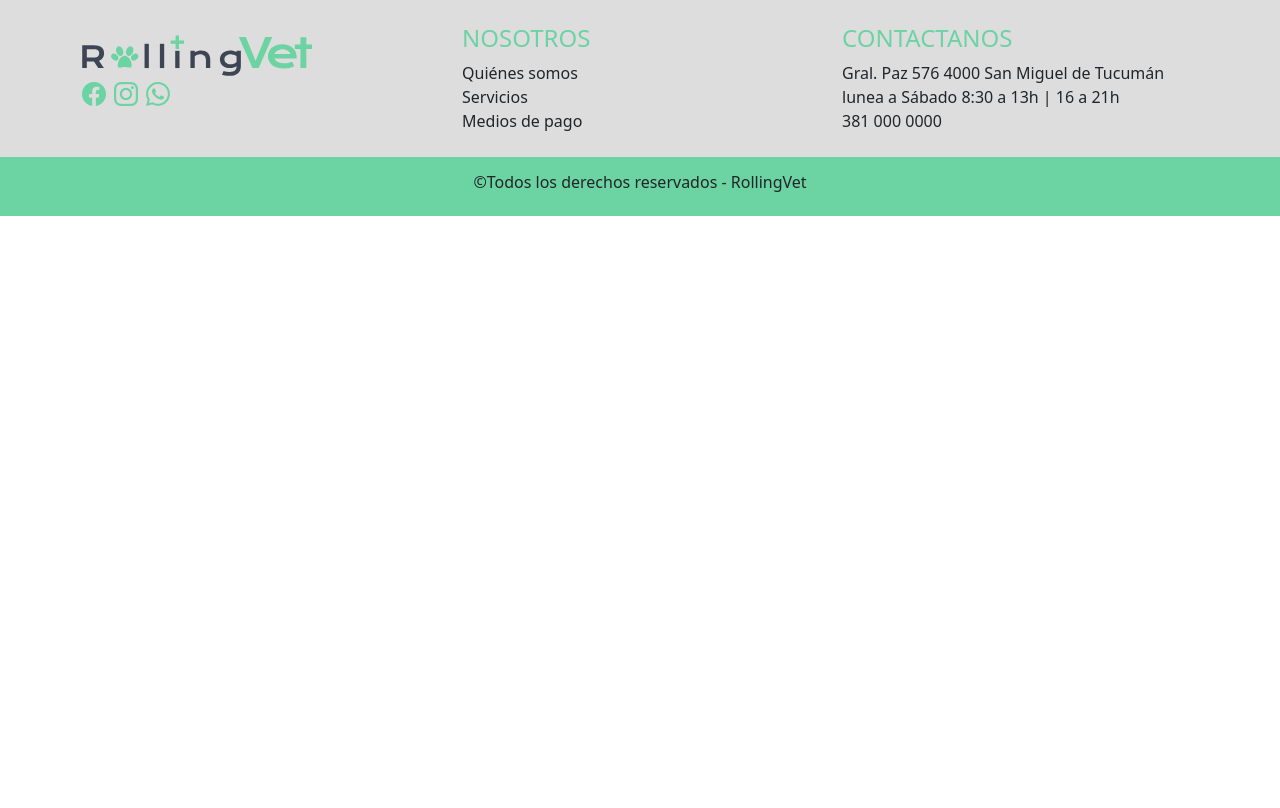
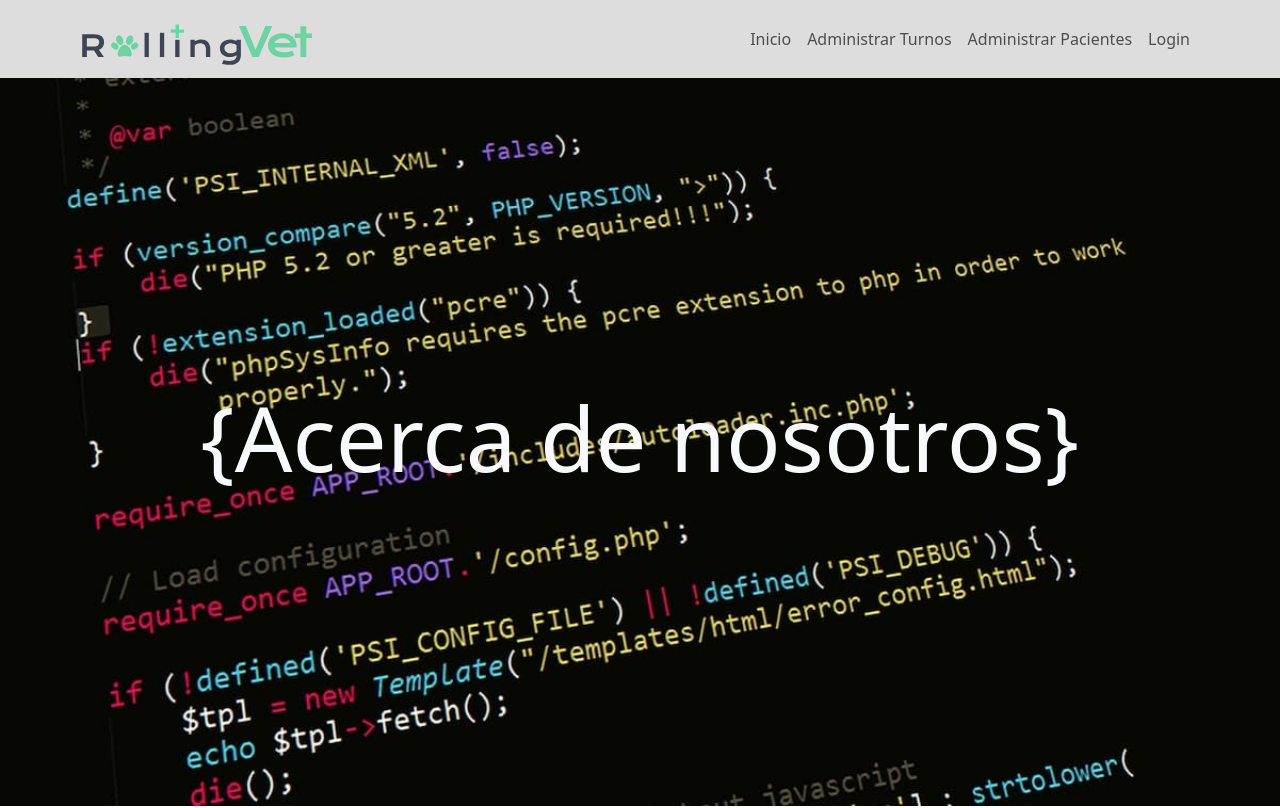
Before and after one commit to RollingVet-Grupo-2/rollingvet-frontend, a React (Vite) app: page / in a window 1280 px wide. Shown: the top 808 px of the page. Built offline with nearby package versions, Linux system fonts and the light colour scheme.

Commit message:
Hero section mockup inicial terminado

```diff
--- a/src/App.jsx
+++ b/src/App.jsx
@@ -1,11 +1,14 @@
+import "./App.css"
 import "bootstrap/dist/css/bootstrap.min.css";
 import NavbarPageComponent from './components/common/NavbarComponent';
 import FooterComponent from "./components/common/FooterComponent";
+import AcercaDeNosotros from "./components/views/AcercaDeNosotros";
 function App() {
 
   return (
     <>
-    {/* <NavbarPageComponent></NavbarPageComponent> */}
+    <NavbarPageComponent></NavbarPageComponent>
+    <AcercaDeNosotros></AcercaDeNosotros>
     <FooterComponent></FooterComponent>
     </>
   )
--- /dev/null
+++ b/src/components/views/AcercaDeNosotros.jsx
@@ -0,0 +1,21 @@
+import "../../css/AcercaDeNosotros.css";
+const AcercaDeNosotros = () => {
+    const textTitleSectionAboutUs = "{Acerca de nosotros}";
+
+    return (
+        <>
+            <section className="heroSection_container d-flex justify-content-center align-items-center">
+                <h1 className="titleAboutUs text-light">{textTitleSectionAboutUs}</h1>
+            </section>
+            <article>
+                <h2>Developers</h2>
+                <div className="container">
+                    <div className="row">
+                    </div>
+                </div>
+            </article>
+        </>
+    );
+};
+
+export default AcercaDeNosotros;
--- /dev/null
+++ b/src/css/acercaDeNosotros.css
@@ -0,0 +1,19 @@
+.heroSection_container {
+    background-image: url("../../src/assets/acercaDeNosotros/heroImageAboutUs.jpg");
+    height: calc(100vh - 71.792px);
+    background-size: cover;
+    background-attachment: fixed;
+}
+.titleAboutUs {
+    font-size: 5.5em;
+    animation: titleAnimation 1s alternate infinite;
+}
+@keyframes titleAnimation {
+    0%{
+        transform: scale(1);
+    }
+    100%{
+        transform: scale(1.04);
+
+    }
+}
```
Also changed, not shown: src/assets/acercaDeNosotros/heroImageAboutUs.jpg (added).
